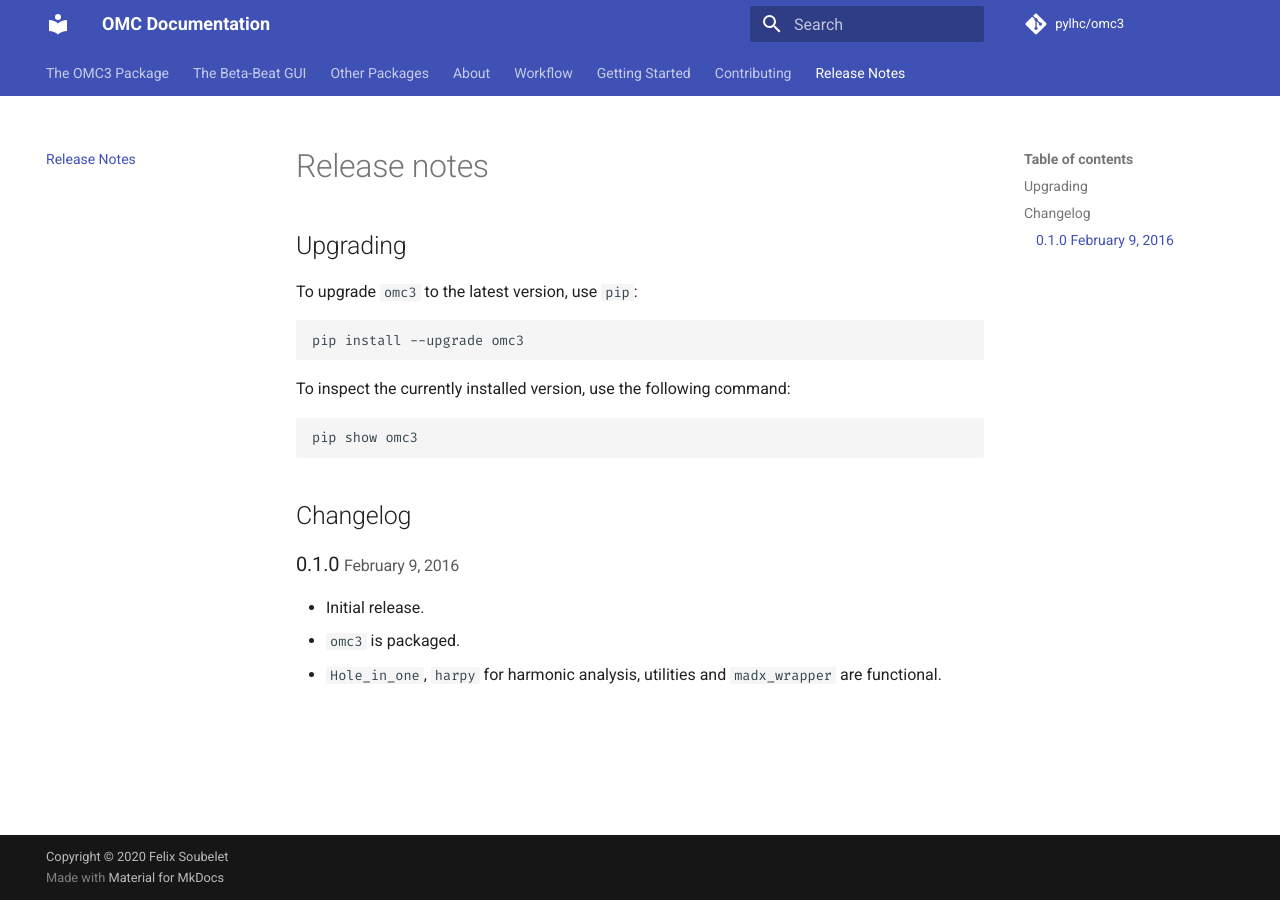
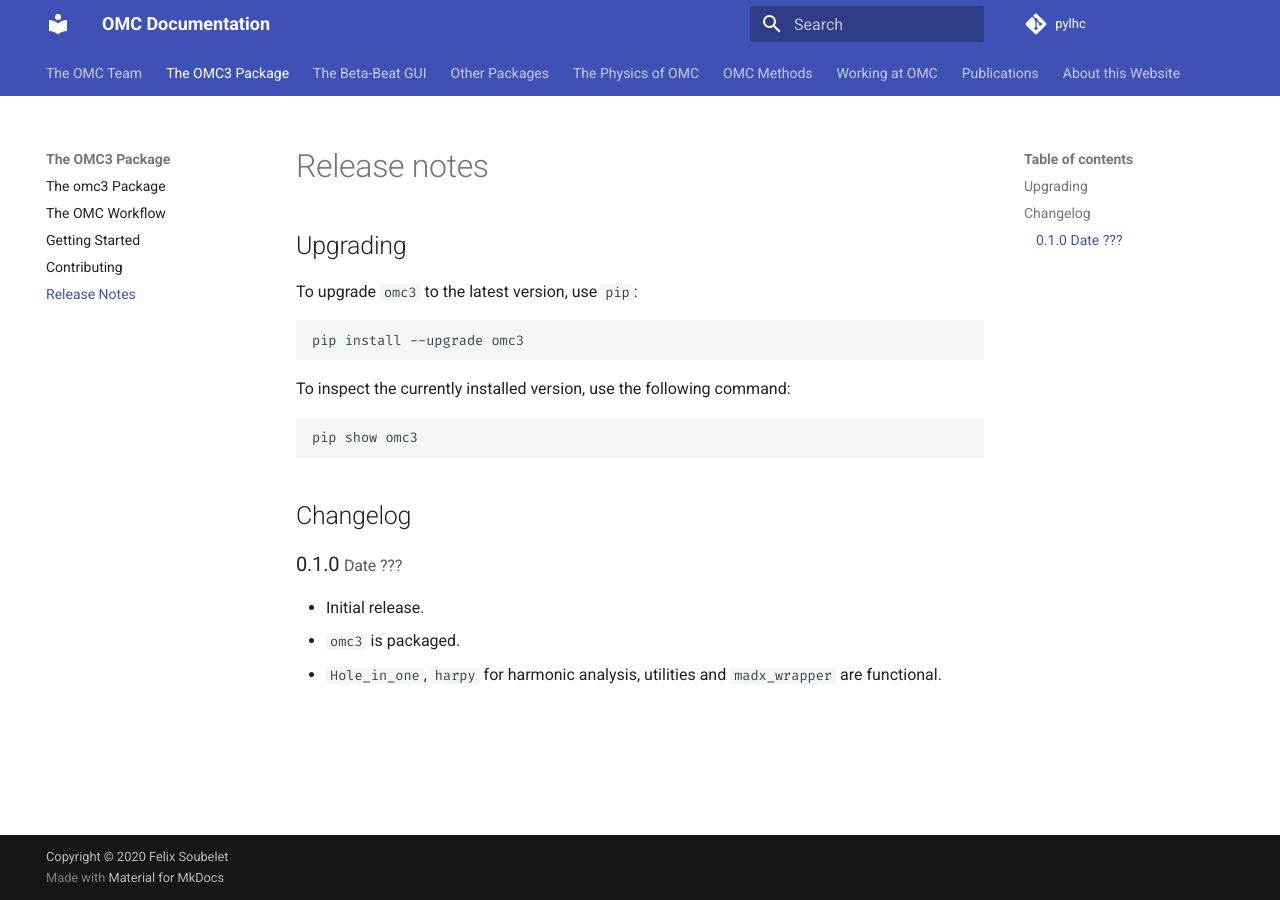
Before and after one commit to pylhc/pylhc.github.io, an MkDocs documentation site: the page built from docs/omc3/release_notes.md, in a window 1280 px wide. Built offline with MkDocs 1.6.1 and Material for MkDocs 9.7.7, drawn with Linux system fonts in a browser that asks for light colours; comment, search, counter and statistics services are not loaded.

Commit message:
First repository skeleton structure. (#1)
Worked with Mael on a first draft skeleton for the website, content to be written.

```diff
--- a/docs/release_notes.md
+++ b/docs/omc3/release_notes.md
@@ -16,7 +16,7 @@ pip show omc3
 
 ## Changelog
 
-### 0.1.0 <small> February 9, 2016</small>
+### 0.1.0 <small> Date ???</small>
 
 - Initial release.
 - `omc3` is packaged.
--- a/mkdocs.yml
+++ b/mkdocs.yml
@@ -9,8 +9,8 @@ site_author: Felix Soubelet
 
 
 # Repository
-repo_name: 'pylhc/omc3'
-repo_url: 'https://github.com/pylhc/omc3'
+repo_name: 'pylhc'
+repo_url: 'https://github.com/pylhc/'
 
 
 # Copyright
@@ -67,7 +67,13 @@ markdown_extensions:
 
 # Site Layout
 nav:
-    - The OMC3 Package: index.md
+    - The OMC Team: general/index.md
+    - The OMC3 Package:
+      - The omc3 Package: omc3/omc3.md
+      - The OMC Workflow: omc3/workflow.md
+      - Getting Started: omc3/getting_started.md
+      - Contributing: omc3/contributing.md
+      - Release Notes: omc3/release_notes.md
     - The Beta-Beat GUI:
       - The Beta-Beat GUI: GUI/gui.md
       - Running the GUI: GUI/running.md
@@ -81,8 +87,8 @@ nav:
       - SDDS: packages/sdds.md
       - tfs-pandas: packages/tfs-pandas.md
       - Other Packages: packages/other_packages.md
-    - About: about.md
-    - Workflow: workflow.md
-    - Getting Started: getting_started.md
-    - Contributing: contributing.md
-    - Release Notes: release_notes.md
+    - The Physics of OMC: general/physics.md
+    - OMC Methods: general/methods.md
+    - Working at OMC: general/miscellaneous.md
+    - Publications: general/omc_publications.md
+    - About this Website: general/about.md
```
Also changed, not shown: README.md (+9 -5 lines), docs/about.md (deleted, +0 -34 lines), docs/general/about.md (added, +4 -0 lines), docs/general/index.md (added, +7 -0 lines), docs/general/methods.md (added, +11 -0 lines), docs/general/miscellaneous.md (added, +10 -0 lines), docs/general/omc_publications.md (added, +4 -0 lines), docs/general/physics.md (added, +12 -0 lines), docs/getting_started.md (deleted, +0 -12 lines), docs/index.md (deleted, +0 -37 lines), docs/omc3/contributing.md (renamed from docs/contributing.md, +0 -1 lines), docs/omc3/getting_started.md (added, +4 -0 lines), docs/omc3/omc3.md (added, +64 -0 lines), docs/omc3/workflow.md (added, +5 -0 lines), 1 more files.
